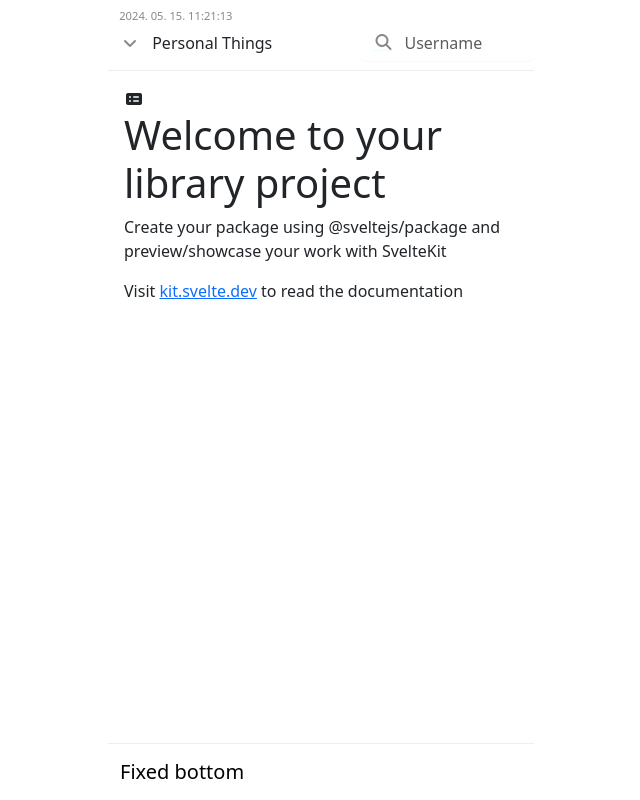
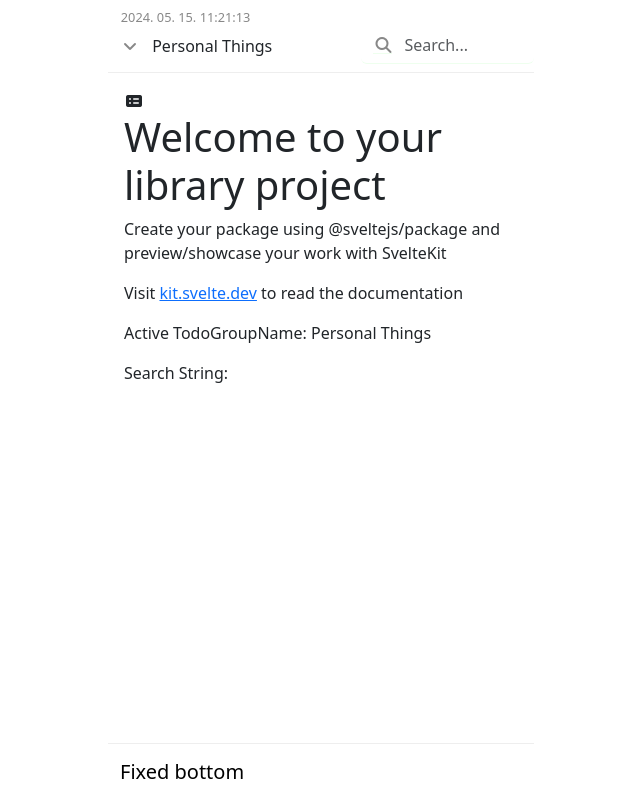
Before and after one commit to freemancho1/todolist, a SvelteKit app: page / in a window 1280 px wide. Shown: the whole page, without its empty margins (319-959 px from the left). Built offline with nearby package versions, Linux system fonts and the light colour scheme.

Commit message:
home2405162159

```diff
--- /dev/null
+++ b/src/lib/header/Search.svelte
@@ -0,0 +1,74 @@
+<script>
+    import { _searchString } from "$lib/stores.js";
+
+    let isActive = false;
+    let searchString = '';
+
+    const changeSearchString = () => {
+        console.log(`Search String: ${searchString}`);
+        _searchString.set(searchString);
+    }
+    const focusHandler = () => isActive = true;
+    const blurHandler = () => isActive = false;
+    const resetSearchString = () => {
+        if (searchString === "") return;
+        searchString = "";
+        changeSearchString();
+    }
+</script>
+
+
+<div class="input-group">
+
+    <!-- svelte-ignore a11y-click-events-have-key-events a11y-no-static-element-interactions -->
+    <span
+        class="input-group-text"
+        class:active={isActive}
+        class:not-null-search-string={searchString !== ''}
+        on:click={()=>resetSearchString()}
+    >
+        <i class={
+            searchString !== ''
+                ? "fa-solid fa-xmark"
+                : "fa-solid fa-magnifying-glass search"
+        }></i>
+    </span>
+    <input
+        type="text"
+        placeholder="Search..."
+        bind:value={searchString}
+        on:input={() => changeSearchString()}
+        on:focus={focusHandler} on:blur={blurHandler}
+        class="form-control search">
+
+</div>
+
+<style>
+    .input-group-text {
+        border: none;
+        border-bottom: 1px solid #efe;
+        padding-right: 0;
+        background-color: white;
+    }
+    .search {
+        border: none;
+        border-bottom: 1px solid #efe;
+    }
+    .search:focus {
+        box-shadow: none;
+        border-bottom: 1px solid chocolate;
+        color: chocolate;
+    }
+    i {
+        color: #888;
+    }
+    span.active {
+        border-bottom: 1px solid chocolate;
+    }
+    span.active>i {
+        color: chocolate;
+    }
+    .not-null-search-string {
+        cursor: pointer;
+    }
+</style>
--- a/src/lib/header/Selector.svelte
+++ b/src/lib/header/Selector.svelte
@@ -1,26 +1,11 @@
 <script>
-	import { onMount } from 'svelte';
+    import { _groupList, _activeGroupIndex, _activeGroupName } from '$lib/stores.js';
 
-    let todoGroupName;
-    let todoGroupList = [
-        'Favorites',
-        'Personal Things',
-        'AI Distribution Design',
-        'AI Platform',
-        'Cloud-based Power Generation Fuel Cost Prediction'
-    ]
+    $: groupList = $_groupList;
+    $: activeGroupIndex = $_activeGroupIndex;
+    $: activeGroupName = $_activeGroupName;
 
-    let activeGroupIndex = null;
-    const changeTodoGroupName = (index) => {
-        todoGroupName = todoGroupList[index];
-        console.log(`new name: ${todoGroupName}`);
-        activeGroupIndex = index;
-    }
-
-    onMount(() => {
-        todoGroupName = todoGroupList[1];
-        activeGroupIndex = 1;
-    });
+    const changeGroup = (index) => _activeGroupIndex.set(index);
 </script>
 
 
@@ -31,26 +16,32 @@
     aria-expanded="false"
 >
     <i class="fa-solid fa-angle-down"></i>
-    {todoGroupName}
+    {activeGroupName}
 </div>
 
 <ul class="dropdown-menu">
-    {#each todoGroupList as group, index}
+    {#each groupList as group, index}
         <!-- svelte-ignore a11y-click-events-have-key-events -->
         <li>
             <!-- svelte-ignore a11y-click-events-have-key-events -->
             <!-- svelte-ignore a11y-no-static-element-interactions -->
             <div
-                class="dropdown-item"
-                class:favorites={index==0 ? "favorites": "group"}
-                class:active={activeGroupIndex === index ? "active": "no-active"}
-                on:click={() => changeTodoGroupName(index)}
+                class="dropdown-item
+                      {index===0 ? 'favorites': 'group'}
+                      {activeGroupIndex === index ? 'active': 'no-active'}"
+                on:click={() => changeGroup(index)}
             >
-                <i class={index==0 ? "fa-regular fa-star favorites": "fa-solid fa-circle-check"}></i>
+                <i class={
+                    index==0
+                        ? (activeGroupIndex === index
+                            ? "fa-solid fa-star"
+                            : "fa-regular fa-star")
+                        : "fa-solid fa-circle-check"
+                }></i>
                 {group}
             </div>
         </li>
-        {#if index===0 || index===(todoGroupList.length - 1)}
+        {#if index===0 || index===(groupList.length - 1)}
         <li><hr class="dropdown-divider"></li>
         {/if}
     {/each}
@@ -69,13 +60,35 @@
         margin: -10px auto auto 1.8em;
         max-width: 390px;
     }
-    .dropdown-item.no-active {
+    .dropdown-item {
         cursor: pointer;
         white-space: nowrap;
         overflow: hidden;
         text-overflow: ellipsis;
-        margin-left: 1.5em;
     }
+    .dropdown-item.no-active.group {
+        padding-left: 3.3em;
+    }
+    .dropdown-item.no-active.group>i {
+        display: none;
+    }
+    .dropdown-item.active {
+        background-color: white;
+        color: #333;
+    }
+    .dropdown-item.active.group>i {
+        margin: 0 1em 0 0;
+        color: chocolate;
+    }
+    .dropdown-item.active.favorites>i {
+        margin: 0 1em 0 0;
+        color: deeppink;
+    }
+    .dropdown-item.no-active.favorites>i {
+        margin: 0 1em 0 0;
+        color: #999;
+    }
+
     .active-group-name {
         white-space: nowrap;
         overflow: hidden;
@@ -85,41 +98,10 @@
         margin-right: 0.5em;
         color: #888;
     }
-
     .dropdown-toggle::after {
         display: none;
     }
-    /* .dropdown-item>i {
-        margin: 0 1em 0 0;
-        color: chocolate;
-        display: none;
-    } */
-    .dropdown-item>i.active {
-        margin: 0 1em 0 0;
-        color: chocolate;
-        display: inline;
-    }
-    .dropdown-item>i.favorites {
-        margin: 0 1em 0 0;
-        color: #888;
-    }
-    .dropdown-item {
-        padding-left: 2em;
-    }
-    .dropdown-item>i {
-        display: none;
-    }
-    .dropdown-item.active>i {
-        display: inline;
-    }
-    .dropdown-item.active {
-        background-color: white;
-        color: #333;
-    }
-    .dropdown-item.favorites.active>i {
-        margin: 0 1em 0 0;
-        color: deeppink;
-    }
+
     .dropdown-item.new>i {
         margin: 0 1em 0 0;
         color: darkcyan;
--- /dev/null
+++ b/src/lib/header/Timer.svelte
@@ -0,0 +1,18 @@
+<script>
+    import { time } from "$lib/stores.js";
+
+    const formatter = new Intl.DateTimeFormat('ko', {
+        year: 'numeric', month: '2-digit', day: '2-digit',
+        hour12: false, hour: 'numeric', minute: '2-digit', second: '2-digit'
+    });
+</script>
+
+<div>{formatter.format($time)}</div>
+
+<style>
+    div {
+        padding: 0 0 0 1em;
+        font-size: 0.8em;
+        color: #888;
+    }
+</style>
--- a/src/lib/stores.js
+++ b/src/lib/stores.js
@@ -1,4 +1,5 @@
-import { readable } from "svelte/store";
+import { readable, writable, derived } from "svelte/store";
+
 
 export const time = readable(new Date(), function start(set) {
     const interval = setInterval(() => {
@@ -9,3 +10,18 @@ export const time = readable(new Date(), function start(set) {
         clearInterval(interval);
     };
 });
+
+export const _groupList = writable([
+    'Favorites',
+    'Personal Things',
+    'AI Distribution Design',
+    'AI Platform',
+    'Cloud-based Power Generation Fuel Cost Prediction'
+]);
+export const _activeGroupIndex = writable(1);
+export const _activeGroupName = derived(
+    [_groupList, _activeGroupIndex],
+    ([$_groupList, $_activeGroupIndex]) => $_groupList[$_activeGroupIndex]
+);
+
+export const _searchString = writable("");
--- a/src/routes/+page.svelte
+++ b/src/routes/+page.svelte
@@ -1,5 +1,6 @@
 <script>
-    import AppLayout from "../app.layout.svelte";
+	import AppLayout from "../app.layout.svelte";
+    import { _activeGroupName, _searchString } from "$lib/stores.js";
 
 </script>
 
@@ -13,6 +14,9 @@
         <p>Create your package using @sveltejs/package and preview/showcase your work with SvelteKit</p>
         <p>Visit <a href="https://kit.svelte.dev">kit.svelte.dev</a> to read the documentation</p>
 
+        <p>Active TodoGroupName: {$_activeGroupName}</p>
+        <p>Search String: {$_searchString}</p>
+
     </div>
 
 </AppLayout>
--- a/src/routes/Header.svelte
+++ b/src/routes/Header.svelte
@@ -1,56 +1,23 @@
 <script>
-    import { time } from "$lib/stores.js";
+    import Timer from "$lib/header/Timer.svelte";
     import Selector from "$lib/header/Selector.svelte";
-
-    const formatter = new Intl.DateTimeFormat('ko', {
-        year: 'numeric', month: '2-digit', day: '2-digit',
-        hour12: false, hour: 'numeric', minute: '2-digit', second: '2-digit'
-    });
+    import Search from "$lib/header/Search.svelte";
 </script>
 
 <nav class="navbar sticky-top app-header">
 
-    <div class="datetime">{formatter.format($time)}</div>
+    <Timer />
 
     <div class="container row">
-        <!-- <div class="col-1 header-cols">
-            <i class="title fa-solid fa-rectangle-list"></i>
-        </div> -->
 
         <div class="col-6 header-cols">
             <Selector />
-            <!-- <a class="nav-link dropdown-toggle" href="#" role="button"
-            data-bs-toggle="dropdown" aria-expanded="false">
-                Dropdown
-              </a>
-              <ul class="dropdown-menu">
-                <li><a class="dropdown-item" href="#">Action</a></li>
-                <li><a class="dropdown-item" href="#">Another action</a></li>
-                <li><hr class="dropdown-divider"></li>
-                <li><a class="dropdown-item" href="#">Sodfsd safsa fsa fsa fsafdsa fsa fdasa fsa fsa fdsaf samething else here dasf dasf asfsa fsaf as</a></li>
-              </ul> -->
-
-
-            <!-- <select
-                class="form-select"
-                aria-label="Default select example"
-            >
-                <option class="option" selected>Open this select menu</option>
-                <option class="option" value="1">One</option>
-                <option class="option" value="2">Two</option>
-                <option class="option" value="3">Three</option>
-            </select> -->
         </div>
 
         <div class="col-1"></div>
 
         <div class="col-5 header-cols">
-            <div class="input-group">
-                <span class="input-group-text">
-                    <i class="fa-solid fa-magnifying-glass search"></i>
-                </span>
-                <input type="text" class="form-control search" placeholder="Username" aria-label="Username" aria-describedby="basic-addon1">
-            </div>
+            <Search />
         </div>
 
     </div>
@@ -59,43 +26,13 @@
 
 <style>
 
-    /* div {
-        border: 1px solid red;
-    } */
-
     .container {
         margin: 0px;
         padding-right: 0px;
     }
 
-
-
     .header-cols {
         padding: 0px;
     }
 
-    .input-group-text {
-        border: none;
-        border-bottom: 1px solid #efe;
-        padding-right: 0;
-        background-color: white;
-    }
-    .search {
-        border: none;
-        border-bottom: 1px solid #efe;
-    }
-    .search:focus {
-        box-shadow: none;
-        border-bottom: 1px solid #ddd;
-    }
-    i.search {
-        color: #888;
-    }
-
-    .datetime {
-        padding: 0 0 0 1em;
-        font-size: 0.7em;
-        color: #888;
-    }
-
 </style>
```
